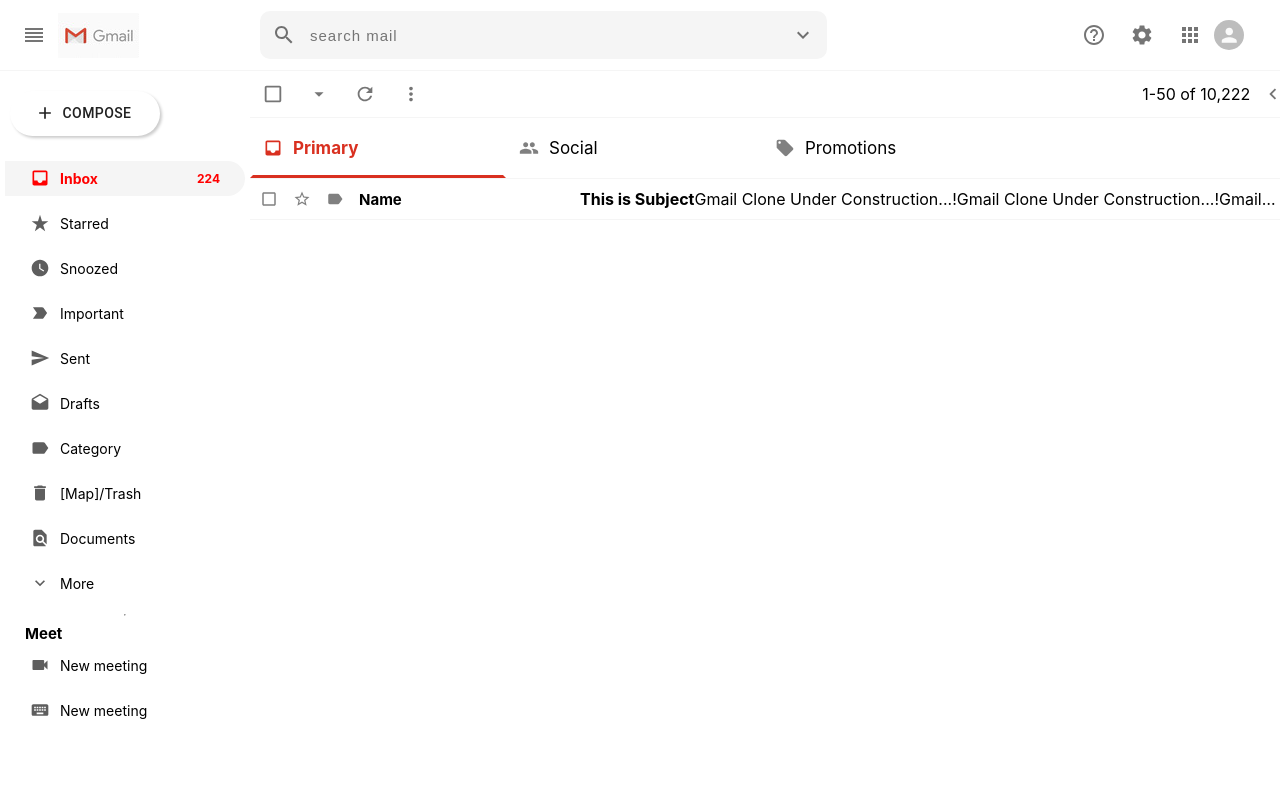
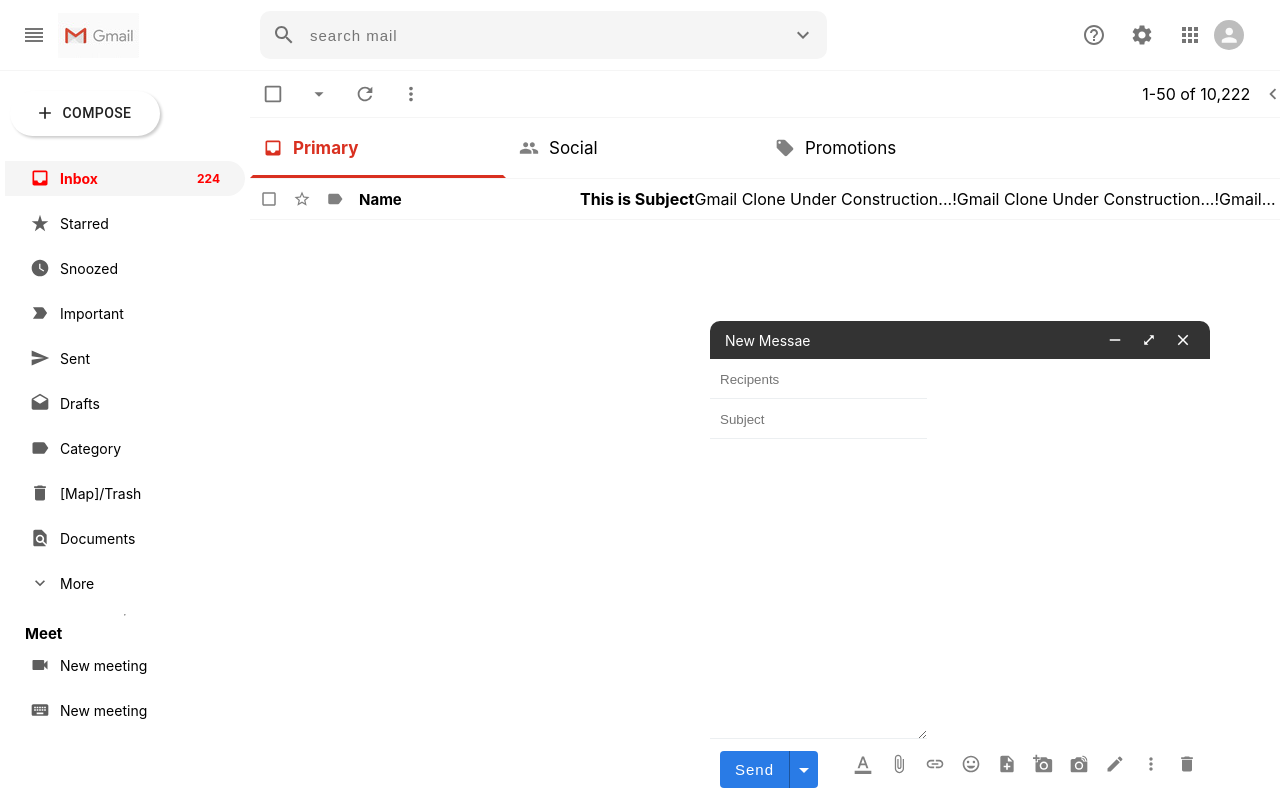
Before and after one commit to adarshahelvar/React-Gmail-Clone, a React (Create React App) app: page / in a window 1280 px wide. Shown: the top 800 px of the page. Built offline with nearby package versions, Linux system fonts and the light colour scheme.

Commit message:
Compose Component

```diff
--- a/src/App.js
+++ b/src/App.js
@@ -1,3 +1,4 @@
+import Compose from "./components/Compose";
 import EmailList from "./components/EmailList";
 import Header from "./components/Header";
 import Sidebar from "./components/Sidebar";
@@ -10,6 +11,7 @@
         <Sidebar />
         <EmailList />
       </div>
+      <Compose />
     </div>
   );
 }
--- /dev/null
+++ b/src/components/Compose.js
@@ -0,0 +1,59 @@
+import React from 'react';
+import '../css/compose.css';
+import RemoveIcon from '@mui/icons-material/Remove';
+import HeightIcon from '@mui/icons-material/Height';
+import CloseIcon from '@mui/icons-material/Close';
+import ArrowDropDownIcon from '@mui/icons-material/ArrowDropDown';
+import FormatColorTextIcon from '@mui/icons-material/FormatColorText';
+import AttachFileIcon from '@mui/icons-material/AttachFile';
+import LinkIcon from '@mui/icons-material/Link';
+import InsertEmoticonIcon from '@mui/icons-material/InsertEmoticon';
+import NoteAddIcon from '@mui/icons-material/NoteAdd';
+import AddAPhotoIcon from '@mui/icons-material/AddAPhoto';
+import LinkedCameraIcon from '@mui/icons-material/LinkedCamera';
+import CreateIcon from '@mui/icons-material/Create';
+import MoreVertIcon from '@mui/icons-material/MoreVert';
+import DeleteIcon from '@mui/icons-material/Delete';
+
+const Compose = () => {
+  return (
+    <div className='compose'>
+        <div className='compose__header'>
+            <div className='compose__header__left'>
+                <span>New Messae</span>
+            </div>
+            <div className='compose__header__right'>
+                <RemoveIcon />
+                <HeightIcon />
+                <CloseIcon />
+            </div>
+        </div>
+        <div className='compose__body'>
+            <div className='compose__bodyForm'>
+                <input type='email' placeholder='Recipents' />
+                <input type='text' placeholder='Subject' />
+                <textarea rows='20' />
+            </div>
+        </div>
+        <div className='compose__footer'>
+            <div className='compose__footerLeft'>
+                <button type='submit'>Send <ArrowDropDownIcon/></button>
+            </div>
+            <div className='compose__footerRight'>
+                <FormatColorTextIcon/>
+                <AttachFileIcon/>
+                <LinkIcon/>
+                <InsertEmoticonIcon/>
+                <NoteAddIcon/>
+                <AddAPhotoIcon/>
+                <LinkedCameraIcon/>
+                <CreateIcon/>
+                <MoreVertIcon/>
+                <DeleteIcon/>
+            </div>
+        </div>
+    </div>
+  )
+};
+
+export default Compose;
--- /dev/null
+++ b/src/css/compose.css
@@ -0,0 +1,113 @@
+.compose {
+    position: absolute;
+    bottom: 0;
+    right: 70px;
+    min-width: 500px;
+    border-radius: 10px 10px 0px 0px;
+    overflow: hidden;
+    box-shadow: 0px 0px 8px rgb(51, 51, 51/59%);
+    background-color: #fff;
+}
+
+.compose .compose__header {
+    display: flex;
+    justify-content: space-between;
+    background: #333;
+    color: #fff;
+    align-items: center;
+    padding: 7px 15px;
+}
+
+.compose__header__left span {
+font-size: 14px;
+}
+
+.compose__header__right {
+    display: flex;
+    align-items: center;
+}
+
+.compose__header__left {
+    display: flex;
+    align-items: center;
+}
+
+.compose .compose__header .compose__header__right svg {
+    font-size: 18px;
+    margin-left: 10px;
+    transition: 0.2s linear 0s;
+    padding: 3px;
+}
+
+.compose__header__right svg:nth-child(2) path {
+    transform: rotate(45deg);
+    transform-origin: center;
+}
+
+.compose .compose__header .compose__header__right svg:hover {
+    background: #545454;
+    cursor: pointer;
+}
+
+.compose__body {
+    display: flex;
+}
+
+.compose__bodyForm {
+    display: flex;
+    flex-direction: column;
+}
+
+.compose__bodyForm input, textarea {
+    width: 100%;
+    height: 40px;
+    outline: 0;
+    border: 0px;
+    box-shadow: inset 0 -1px 0 0 rgb(100 121 143/12%);
+    padding: 0px 10px;
+}
+
+.compose__bodyForm  textarea {
+    height: auto;
+}
+
+.compose__footer {
+    display: flex;
+    justify-content: space-between;
+    padding:  12px 10px;
+}
+
+.compose__footerLeft button {
+    display: flex;
+    align-items: center;
+    cursor: pointer;
+    border: 0;
+    background-color: #297be6;
+    outline: 0;
+    color: #fff;
+    font-size: 15px;
+    padding: 0px 0px 0px 15px !important;
+    border-radius: 4px;
+    letter-spacing: 1px;
+}
+
+.compose__footerLeft button svg {
+    border-left: 1px solid #00000052;
+    margin-left: 15px;
+    padding: 7px 2px 6px 2px;
+}
+
+.compose__footerRight svg{
+    font-size: 20px;
+    margin-left: 10px;
+    border-radius: 3px;
+    color: gray;
+    padding: 3px;
+    transition: 0.2 linear 0s;
+    cursor: pointer;
+}
+
+.compose__footerRight svg:hover {
+    background-color: #eee;
+    color: #000;
+}
```
